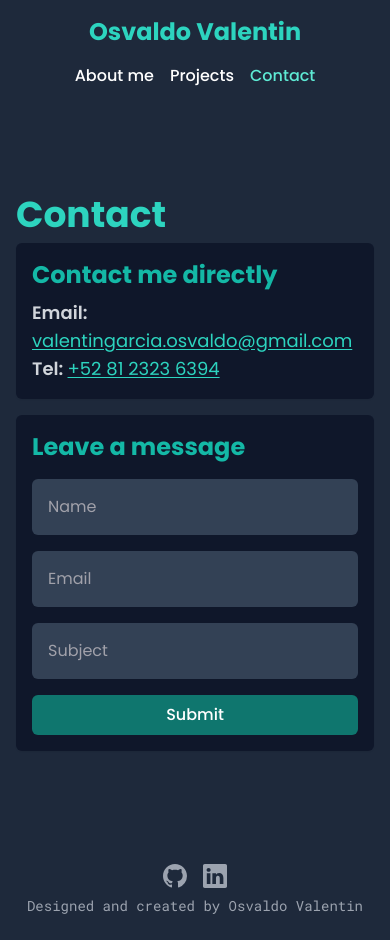
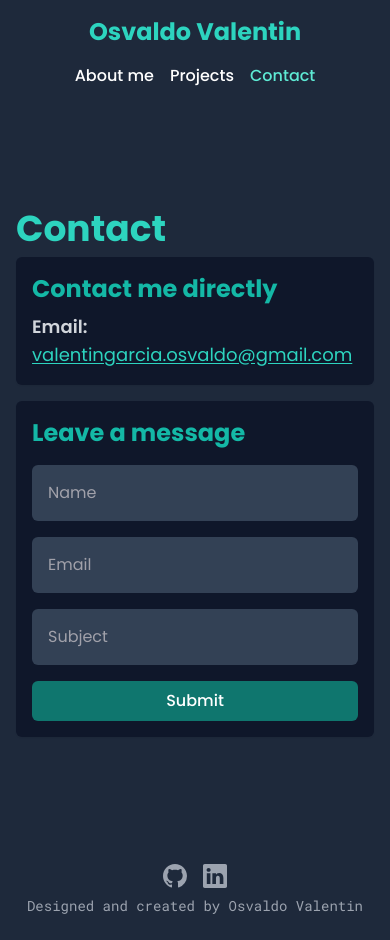
Before and after one commit to ValentinOsvaldo/osvaldo_portfolio, a Next.js app: page /contact in a window 390 px wide. Built offline with nearby package versions, Linux system fonts and the light colour scheme.

Commit message:
feat: remove telphone

```diff
--- a/pages/contact.tsx
+++ b/pages/contact.tsx
@@ -31,12 +31,6 @@ const contact = () => {
               valentingarcia.osvaldo@gmail.com
             </span>
           </a>
-          <a href="tel:+528123236394" className="block text-lg text-gray-300">
-            <span className="font-semibold">Tel: </span>
-            <span className="underline underline-offset-2 text-teal-400">
-              +52 81 2323 6394
-            </span>
-          </a>
         </article>
 
         <Form />
```
